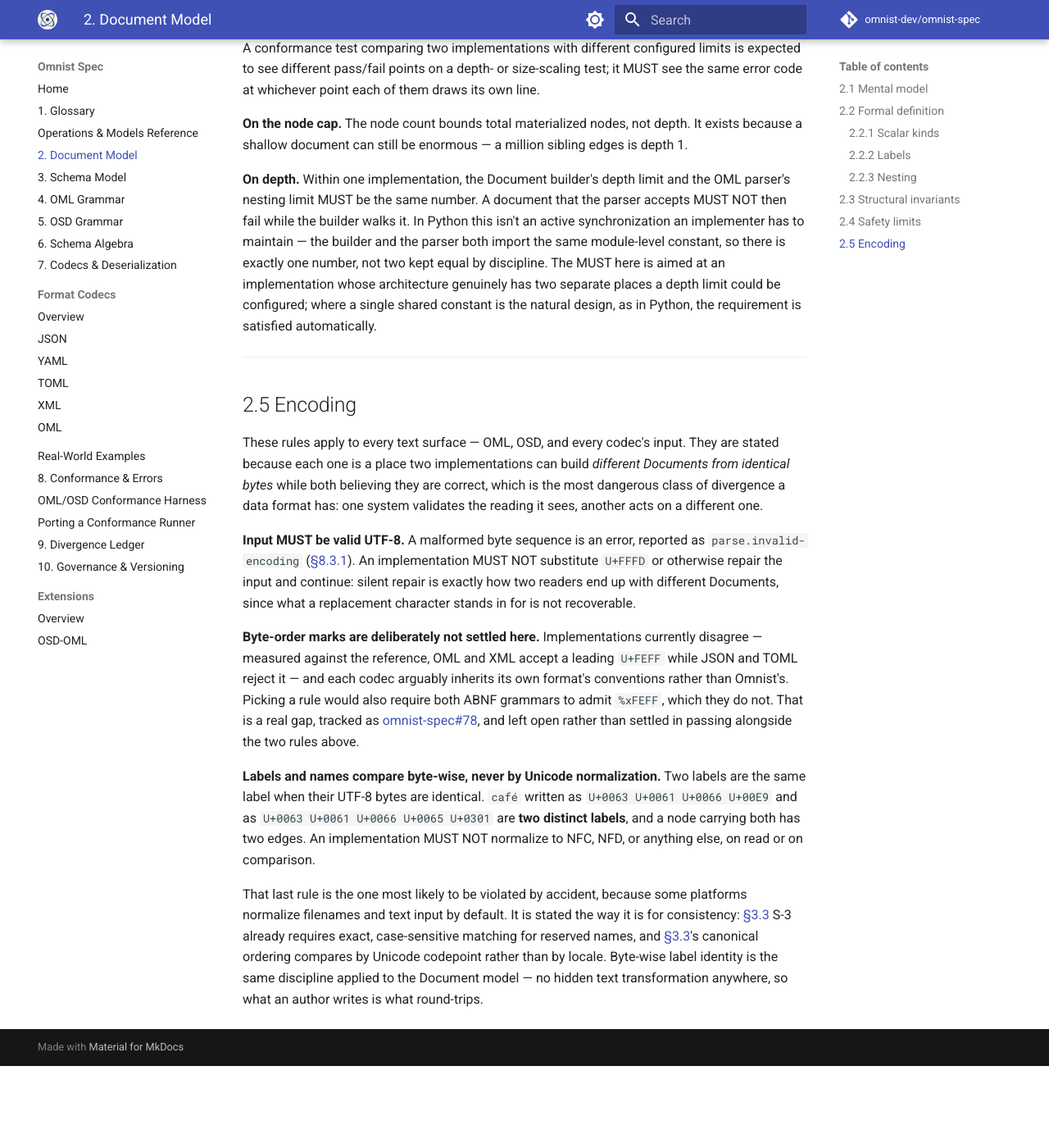
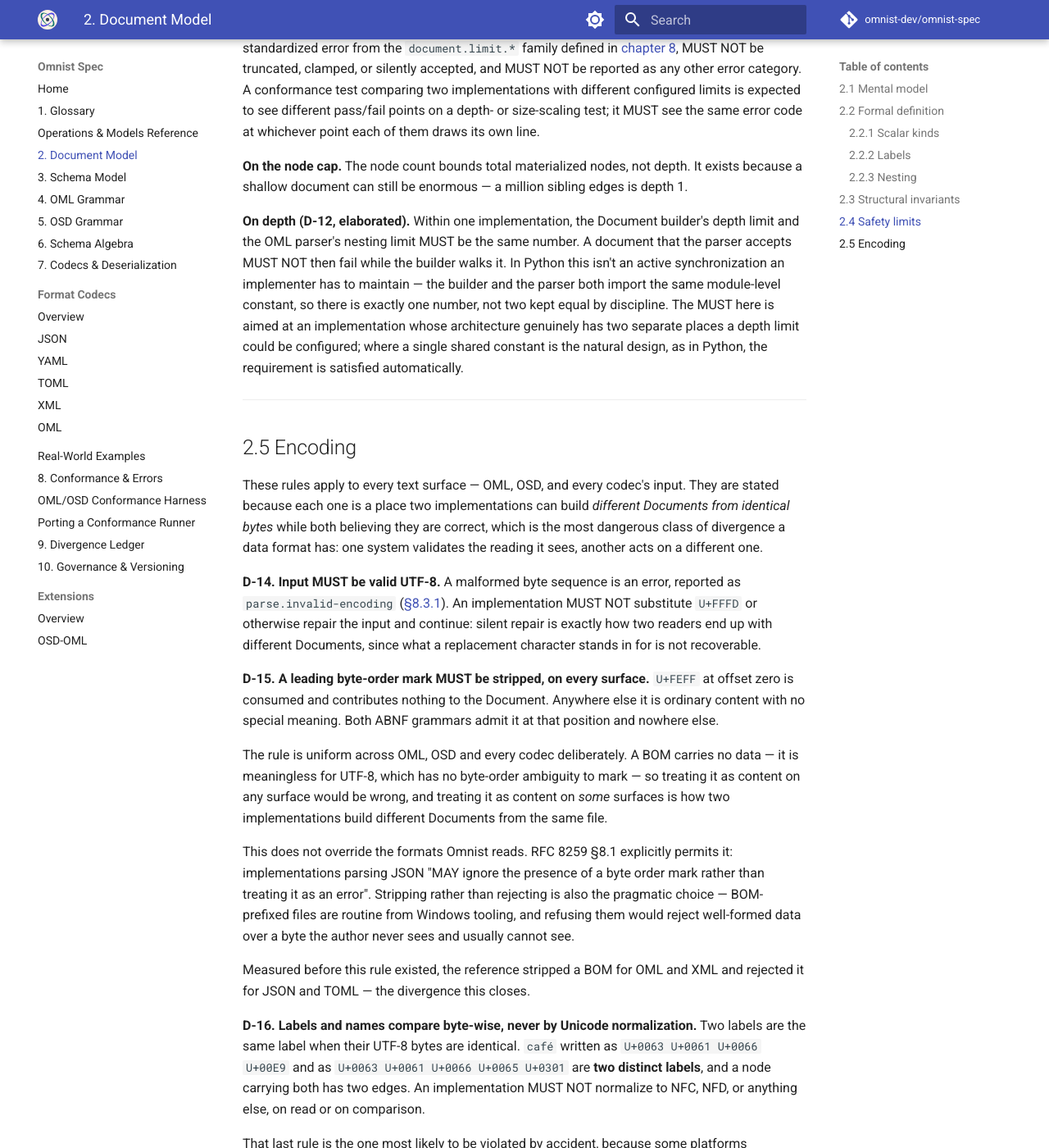
Before and after one commit to omnist-dev/omnist-spec, an MkDocs documentation site: the page built from docs/02-document-model.md, in a window 1280 px wide and 1400 px high, scrolled down 4981 px. Shown: the whole window at 82% size. Built offline with MkDocs 1.6.1 and Material for MkDocs 9.7.7, drawn with Linux system fonts in a browser that asks for light colours; comment, search, counter and statistics services are not loaded; before the commit the page ends 6281 px from its top, so only the background shows below that; some of the changed text lies outside the part shown.

Commit message:
Complete rule spines in chapters 2-3, settle BOM uniformly (#78, #93), v0.17.0-beta
Intended freeze point for the quality audit. Every normative chapter now has
full rule coverage, enforced in CI.

D-15: a leading byte-order mark MUST be stripped on every surface. Settled
uniformly rather than per-surface for two reasons. A BOM carries no data --
meaningless for UTF-8, which has no byte-order ambiguity to mark -- so
treating it as content anywhere is wrong, and treating it as content on some
surfaces is how two implementations build different Documents from one file.
And it overrides nothing: RFC 8259 Sec8.1 explicitly permits a JSON parser to
ignore a BOM rather than treating it as an error. Measured before this rule,
the reference stripped a BOM for OML and XML and rejected it for JSON and
TOML. Both grammars now admit %xFEFF at offset zero only. Two vectors added,
red against the reference by design.

Chapters 2 and 3 had spines already but 22 normative paragraphs sat outside
them, invisible until check_rule_coverage.py existed. Now D-6..D-16 and
S-9..S-20. Existing numbers untouched, since D-1..D-5 are cited from four
other files; new rules appended rather than renumbering.

Sec3.3 five canonical-order principles are now individually citable as
S-9..S-13. They were numbered locally while chapter 6 A-3, A-9 and A-18
inherit from them -- load-bearing for another chapter rules while unreachable
by number.

Three paragraphs deliberately not numbered: mechanical numbering would have
manufactured rules out of framing text. The sentence introducing D-1..D-5 had
its redundant MUST removed, the depth elaboration now cites D-12, the
any-name restriction cites S-3, and the principle-application paragraph cites
the A- rules it explains.

All seven chapters enforced; no reported-but-unenforced set remains.

Co-Authored-By: Claude Opus 5 <noreply@anthropic.com>

```diff
--- a/docs/02-document-model.md
+++ b/docs/02-document-model.md
@@ -106,8 +106,9 @@ flattened. See [chapter 7](07-codecs-and-deserialization.md).
 
 ## 2.3 Structural invariants
 
-A conformant implementation MUST maintain all of the following for every
-Document it constructs, reads, or hands back.
+A conformant implementation maintains all of the following for every Document
+it constructs, reads, or hands back. Each is a requirement in its own right;
+this sentence introduces them rather than adding a further one.
 
 **D-1. Edge order is preserved.** The order of edges within a node MUST be the
 order they appeared in the source, for every reader. Implementations MUST NOT
@@ -134,7 +135,7 @@ kinds and values are equal. An `integer` and a `number` of the same magnitude
 are distinct scalars in the Document model, even though `integer` is a subtype
 of `number` in the Schema model (§6).
 
-This invariant is unconditional for the model itself — it is not weakened by
+**D-8.** This invariant is unconditional for the model itself — it is not weakened by
 what any particular host language can represent. An implementation targeting
 a language with no native `integer`/`number` distinction (e.g. JavaScript's
 single `number` type) MAY be structurally unable to preserve this distinction
@@ -186,10 +187,10 @@ for example a lower depth limit on a mobile or embedded runtime with a small
 call stack, or a higher node count on a system built to ingest large batch
 documents. Whatever values an implementation chooses:
 
-- They MUST be finite. "No limit" is not a legal choice for any of the three.
-- They MUST be documented, in the same place a user would look for the rest of
+- **D-10.** They MUST be finite. "No limit" is not a legal choice for any of the three.
+- **D-11.** They MUST be documented, in the same place a user would look for the rest of
   the implementation's conformance profile.
-- The depth limit MUST match between the Document builder and the OML parser
+- **D-12.** The depth limit MUST match between the Document builder and the OML parser
   within one implementation (§2.4 note below) — a document that parses MUST
   NOT then fail to build.
 
@@ -205,7 +206,7 @@ one — an embedded or big-data target with an actual reason to deviate — not
 capability any implementation ships today. A future implementation is free to
 be the first.
 
-**What is fixed regardless of the chosen value: how exceeding it is reported.**
+**D-13. What is fixed regardless of the chosen value: how exceeding it is reported.**
 Exceeding a declared limit — whatever number the implementation chose — MUST
 produce the corresponding standardized error from the `document.limit.*`
 family defined in [chapter 8](08-conformance-and-errors.md), MUST NOT be
@@ -219,7 +220,7 @@ each of them draws its own line.
 It exists because a shallow document can still be enormous — a million sibling
 edges is depth 1.
 
-**On depth.** Within one implementation, the Document builder's depth limit and
+**On depth (D-12, elaborated).** Within one implementation, the Document builder's depth limit and
 the OML parser's nesting limit MUST be the same number. A document that the
 parser accepts MUST NOT then fail while the builder walks it. In Python this
 isn't an active synchronization an implementer has to maintain — the builder
@@ -239,23 +240,35 @@ They are stated because each one is a place two implementations can build
 correct, which is the most dangerous class of divergence a data format has:
 one system validates the reading it sees, another acts on a different one.
 
-**Input MUST be valid UTF-8.** A malformed byte sequence is an error,
+**D-14. Input MUST be valid UTF-8.** A malformed byte sequence is an error,
 reported as `parse.invalid-encoding` ([§8.3.1](08-conformance-and-errors.md#831-parse-text-to-document-stage-1)).
 An implementation MUST NOT substitute `U+FFFD` or otherwise repair the input
 and continue: silent repair is exactly how two readers end up with different
 Documents, since what a replacement character stands in for is not
 recoverable.
 
-**Byte-order marks are deliberately not settled here.** Implementations
-currently disagree — measured against the reference, OML and XML accept a
-leading `U+FEFF` while JSON and TOML reject it — and each codec arguably
-inherits its own format's conventions rather than Omnist's. Picking a rule
-would also require both ABNF grammars to admit `%xFEFF`, which they do not.
-That is a real gap, tracked as
-[omnist-spec#78](https://github.com/omnist-dev/omnist-spec/issues/78), and
-left open rather than settled in passing alongside the two rules above.
+**D-15. A leading byte-order mark MUST be stripped, on every surface.**
+`U+FEFF` at offset zero is consumed and contributes nothing to the Document.
+Anywhere else it is ordinary content with no special meaning. Both ABNF
+grammars admit it at that position and nowhere else.
 
-**Labels and names compare byte-wise, never by Unicode normalization.** Two
+The rule is uniform across OML, OSD and every codec deliberately. A BOM
+carries no data — it is meaningless for UTF-8, which has no byte-order
+ambiguity to mark — so treating it as content on any surface would be wrong,
+and treating it as content on *some* surfaces is how two implementations
+build different Documents from the same file.
+
+This does not override the formats Omnist reads. RFC 8259 §8.1 explicitly
+permits it: implementations parsing JSON "MAY ignore the presence of a byte
+order mark rather than treating it as an error". Stripping rather than
+rejecting is also the pragmatic choice — BOM-prefixed files are routine from
+Windows tooling, and refusing them would reject well-formed data over a byte
+the author never sees and usually cannot see.
+
+Measured before this rule existed, the reference stripped a BOM for OML and
+XML and rejected it for JSON and TOML — the divergence this closes.
+
+**D-16. Labels and names compare byte-wise, never by Unicode normalization.** Two
 labels are the same label when their UTF-8 bytes are identical. `café`
 written as `U+0063 U+0061 U+0066 U+00E9` and as `U+0063 U+0061 U+0066 U+0065
 U+0301` are **two distinct labels**, and a node carrying both has two edges.
--- a/docs/03-schema-model.md
+++ b/docs/03-schema-model.md
@@ -221,15 +221,15 @@ Core or extension:
    two schemes). An implementation whose default string comparison is
    UTF-16-code-unit-based MUST compare by codepoint explicitly for this
    fallback, not rely on that default.
-4. **A caller-supplied collection that affects output order MUST be
+4. **S-12. A caller-supplied collection that affects output order MUST be
    documented as an ordered sequence, not a set** — otherwise principle 1
    has nothing well-defined to preserve.
-5. **Classifying any operation — present or future, Core or extension —
+5. **S-13. Classifying any operation — present or future, Core or extension —
    reduces to one question: can it merge N>1 original records into 1?**
    Yes → principle 2. No → principle 1. No operation needs its own
    bespoke rule.
 
-**Determinism.** Independent of which principle applies, an
+**S-14. Determinism.** Independent of which principle applies, an
 implementation's output for a given operation and input MUST be identical
 across repeated invocations. This is a baseline correctness property, not
 a new ordering choice — an implementation whose output for the same input
@@ -237,22 +237,26 @@ varies from run to run (for example, by iterating a hash map with no
 defined order) violates this regardless of which order it happens to
 produce on any given run.
 
-Applying these principles to the operations in
-[chapter 6](06-schema-algebra.md): [§6.5](06-schema-algebra.md#65-prunes)
-`prune` only removes records and fields, never merging anything, so
-principle 1 applies — the surviving records and fields MUST keep their
-original declaration order. [§6.8](06-schema-algebra.md#68-normalizes)
-`normalize` merges structurally-identical records into one representative,
-so principle 2 applies — its output MUST be alphabetical.
-[§6.9](06-schema-algebra.md#69-extracts-keep) `extract` is itself defined
-as `prune` followed by `normalize`, so it inherits `normalize`'s
-alphabetical order by delegation, not by having its own merging step.
-[§6.10](06-schema-algebra.md#610-infersamples) `infer` never merges two
-different labels into one output position — it only aggregates values
-*within* one already-positioned label across samples — so principle 1
-applies: output order follows the labels' first-seen order across
-`samples`, and principle 4 requires `samples` itself to be an ordered
-sequence for that to be well-defined.
+How these principles land on the operations in
+[chapter 6](06-schema-algebra.md). Each operation's own rule states the
+obligation; this paragraph explains which principle produced it, and adds no
+requirement of its own.
+
+- [§6.5](06-schema-algebra.md#65-prunes) `prune` only removes records and
+  fields, never merging anything, so **S-9** applies — hence `A-3`, that the
+  surviving records and fields keep their original declaration order.
+- [§6.8](06-schema-algebra.md#68-normalizes) `normalize` merges
+  structurally-identical records into one representative, so **S-10**
+  applies — hence `A-9`, that its output is alphabetical.
+- [§6.9](06-schema-algebra.md#69-extracts-keep) `extract` is defined as
+  `prune` followed by `normalize`, so it inherits `normalize`'s order by
+  delegation rather than having a merging step of its own.
+- [§6.10](06-schema-algebra.md#610-infersamples) `infer` never merges two
+  different labels into one output position — it only aggregates values
+  *within* one already-positioned label across samples — so **S-9** applies
+  again, giving `A-18`: output order follows the labels' first-seen order
+  across `samples`. **S-12** is what requires `samples` to be an ordered
+  sequence for that to be well-defined at all, which is `A-17`.
 
 ---
 
@@ -282,7 +286,7 @@ except the last, which it rejects with a specific error. In particular the
 comma-first forms `[,n]` and `[,]` are legal: a minimum bound before the comma
 is not required.
 
-A field with `max = 0` means the label may never appear. `min <= max` forces
+**S-15.** A field with `max = 0` means the label may never appear. `min <= max` forces
 `min = 0` too, so `max = 0` only ever means `[0,0]` — and `[0,0]` MUST NOT be
 written directly in OSD source ([§5.5](05-osd-grammar.md#55-cardinality),
 `schema.invalid-cardinality`): a field that can never appear is
@@ -329,7 +333,7 @@ them is the most common modeling error in Omnist.
 | May the value present be `null`? | nullable scalar | `"coupon": string?` |
 | Both? | both | `"coupon" [0,1]: string?` |
 
-`?` applies to scalars only. A reference MUST NOT take `?`; "this subtree may be
+**S-16.** `?` applies to scalars only. A reference MUST NOT take `?`; "this subtree may be
 absent" is cardinality `[0,1]`. `any` MUST NOT take `?` either, since `any`
 already admits `null`.
 
@@ -522,8 +526,9 @@ Semantics of `any` in each operation:
 
 Restrictions:
 
-- `any?` MUST be rejected. `any` already includes `null`.
-- A record MUST NOT be named `any`.
+- **S-20.** `any?` MUST be rejected. `any` already includes `null`.
+- A record MUST NOT be named `any` — this is S-3, restated here for the
+  reader who arrives at `any` directly rather than through §3.3.
 - Only the exact lowercase spelling is reserved. `Any` is an ordinary name and
   therefore a reference.
 - Cardinality is orthogonal to `any`: `"data" [0,]: any` is legal.
```
Also changed, not shown: other parts of docs/02-document-model.md (+4 -4 lines), other parts of docs/03-schema-model.md (+6 -6 lines), CHANGELOG.md (+40 -0 lines), docs/index.md (+1 -1 lines), 5 other files.
